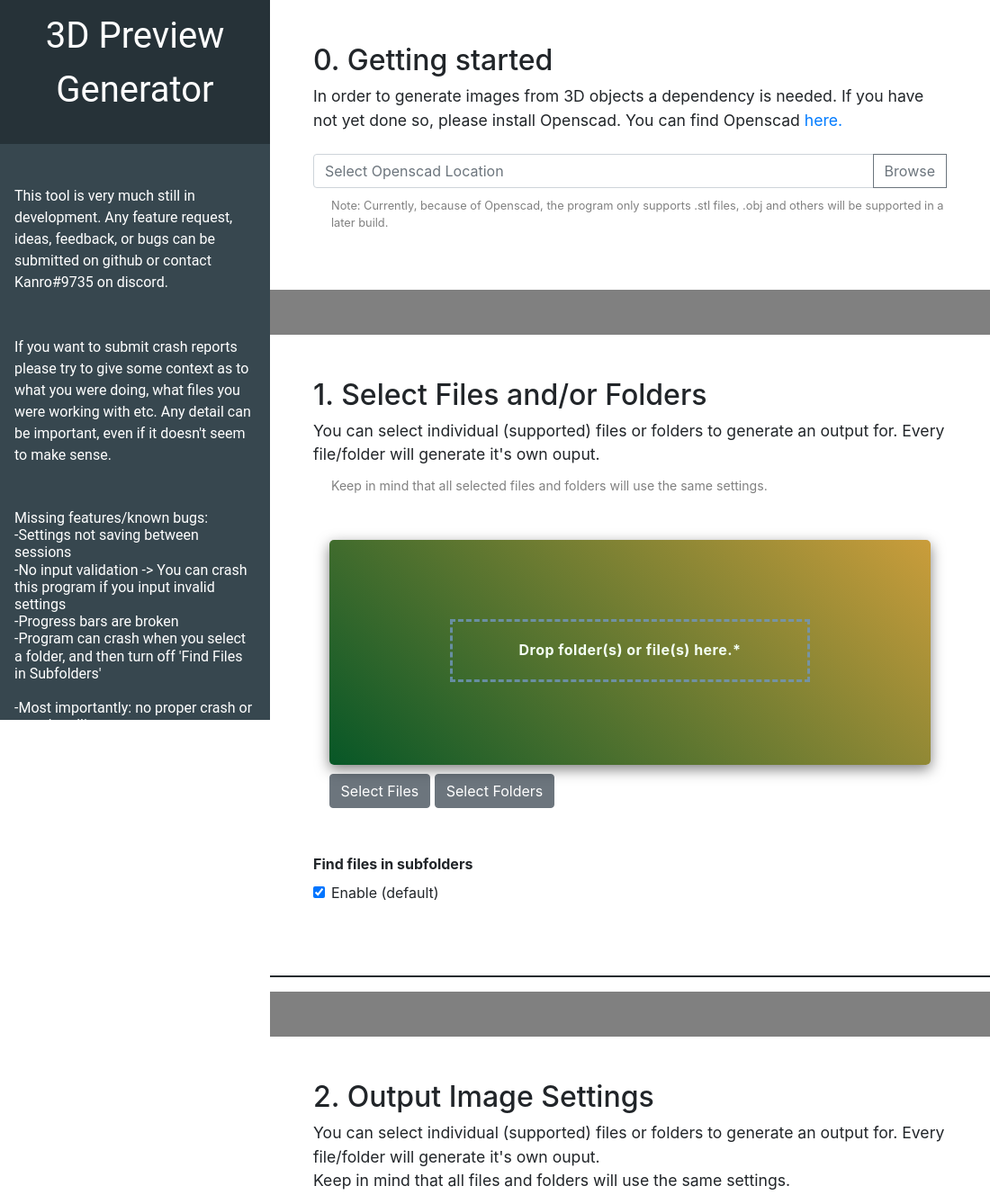
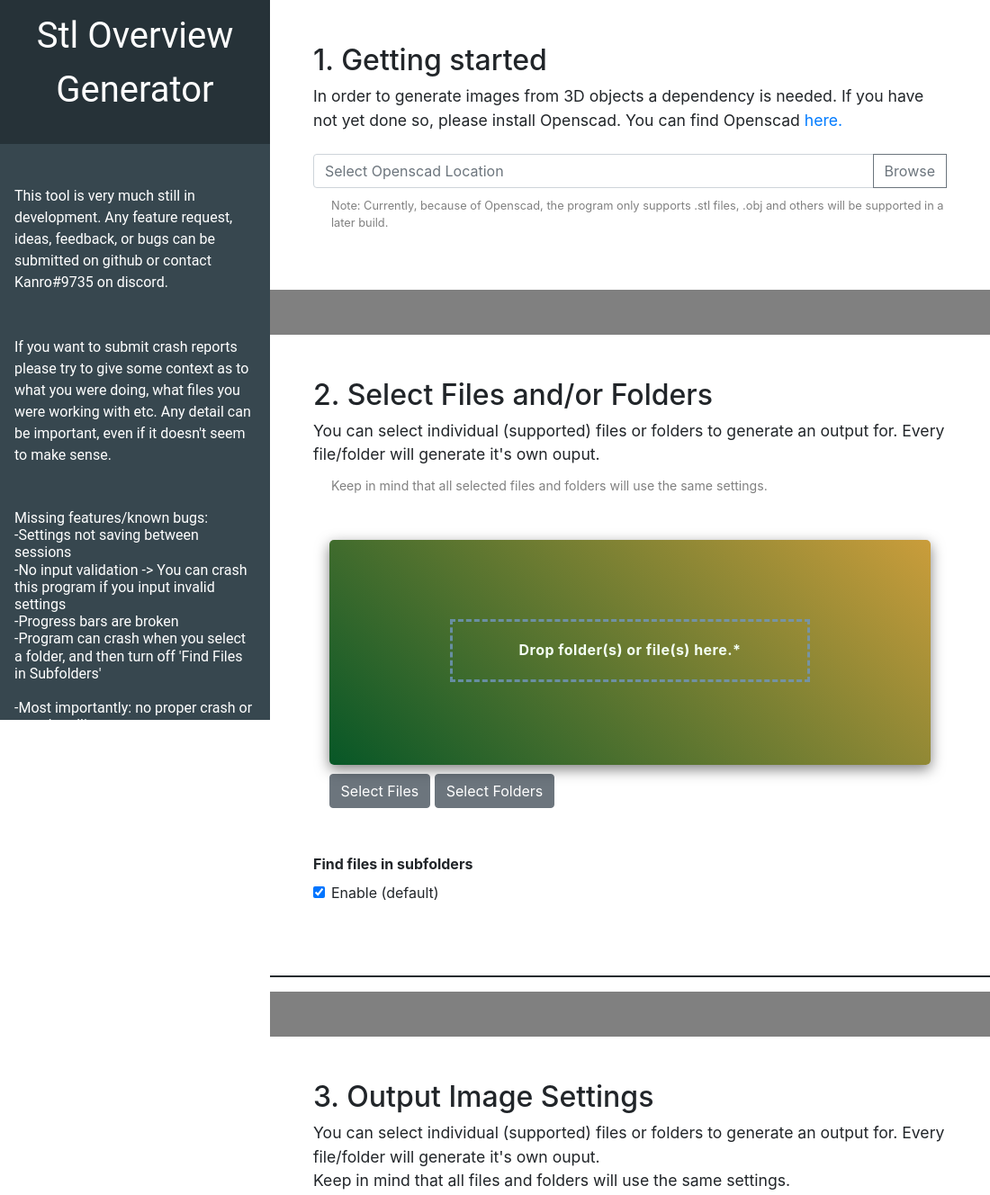
Before and after one commit to Kanro-Code/stl-overview, an Electron app: page src/electron/index.html in a window 1100 px wide. Shown: the top 1328 px of the page at 90% size. Drawn offline with Linux system fonts and the light colour scheme.

Commit message:
no message

```diff
--- a/src/electron/index.html
+++ b/src/electron/index.html
@@ -32,53 +32,33 @@
 	<div class="container-init">
 		<div class="sidebar">
 			<header>
-				<a href="https://github.com/Kanro-Code/stl-overview">3D Preview Generator</a>
+				<a href="https://github.com/Kanro-Code/stl-overview">Stl Overview Generator</a>
 			</header>
+
 			<ul class="nav">
-				<p style="color: white; padding: 1em">This tool is very much still in development. Any feature request, ideas, feedback, or bugs can be submitted on github or contact Kanro#9735 on discord.</p>
-				<p style="color: white; padding: 1em">If you want to submit crash reports please try to give some context as to what you were doing, what files you were working with etc. Any detail can be important, even if it doesn't seem to make sense.</p>
-				<p style="color: white; padding: 1em; line-height: 1.2em;">Missing features/known bugs:<br>
+				<p style="color: white; padding: 1em">
+					This tool is very much still in development. Any feature request, ideas, feedback, or bugs can be submitted on github or contact Kanro#9735 on discord.
+				</p>
+				<p style="color: white; padding: 1em">
+					If you want to submit crash reports please try to give some context as to what you were doing, what files you were working with etc. Any detail can be important, even if it doesn't seem to make sense.
+				</p>
+				<p style="color: white; padding: 1em; line-height: 1.2em;">
+					Missing features/known bugs:<br>
 					-Settings not saving between sessions<br>
 					-No input validation -> You can crash this program if you input invalid settings<br>
 					-Progress bars are broken<br>
-					-Program can crash when you select a folder, and then turn off 'Find Files in Subfolders'<br>
-					<br>
-					-Most importantly: no proper crash or error handling
+					-Program can crash when you select a folder,
+					and then turn off 'Find Files in Subfolders'<br>
+					<br> -Most importantly: no proper crash or error handling
 				</p>
-				<!-- <li class="current">
-					<a href="./program-1.html">
-						<i class="button-getting-started">0. Getting Started</i>
-					</a>
-				</li>
-				<li>
-					<a class="disabled" href="./program-2.html">
-						<i class="button-getting-started">1. Select Files and/or Folders</i>
-					</a>
-				</li>
-				<li>
-					<a class="disabled" href="./program-3.html">
-						<i class="button-getting-started">2. Output Image Settings</i>
-					</a>
-				</li>
-				<li>
-					<a class="disabled" href="./program-4.html">
-						<i class="button-getting-started">3. "Advanced" Settings</i>
-					</a>
-				</li>
-				<li>
-					<a class="disabled" href="./program-4.html">
-						<i class="button-getting-started">4. Start Process</i>
-					</a>
-				</li> -->
 			</ul>
 		</div>
 
 		<div class="content">
 			<div class="text-container">
-				<h2 class="p-title">0. Getting started</h2>
+				<h2 class="p-title">1. Getting started</h2>
 				<div class="text-lead">
-					In order to generate images from 3D objects a dependency is needed. If you have not yet done so, please install Openscad.
-					You can find Openscad <a href="" id="openscad">here.</a>
+					In order to generate images from 3D objects a dependency is needed. If you have not yet done so, please install Openscad. You can find Openscad <a href="" id="openscad">here.</a>
 				</div>
 
 				<br>
@@ -98,7 +78,7 @@
 			<div class="text-container-spacer"></div>
 
 			<div class="text-container">
-				<h2 class="p-title">1. Select Files and/or Folders</h2>
+				<h2 class="p-title">2. Select Files and/or Folders</h2>
 				<div class="text-lead">
 					You can select individual (supported) files or folders to generate an output for. Every file/folder will generate it's own ouput.<br>
 					<p class="text-note">Keep in mind that all selected files and folders will use the same settings.</p>
@@ -134,10 +114,9 @@
 			<div class="text-container-spacer"></div>
 
 			<div class="text-container">
-				<h2 class="p-title">2. Output Image Settings</h2>
+				<h2 class="p-title">3. Output Image Settings</h2>
 				<div class="text-lead">
-					You can select individual (supported) files or folders to generate an output for. Every file/folder will generate it's own ouput.<br>
-					Keep in mind that all files and folders will use the same settings.
+					You can select individual (supported) files or folders to generate an output for. Every file/folder will generate it's own ouput.<br> Keep in mind that all files and folders will use the same settings.
 				</div>
 				<hr>
 				<!-- COLUMN SIZE -->
@@ -202,7 +181,7 @@
 
 					<div class="input-group">
 						<div class="input-group-text">
-							<input type="radio" name="outputLocation" id="outputLoc2" value="outputAbsolute" >
+							<input type="radio" name="outputLocation" id="outputLoc2" value="outputAbsolute">
 						</div>
 						<div class="input-group-prepend">
 							<span class="input-group-text">Absolute Path</span>
@@ -219,7 +198,7 @@
 			<div class="text-container-spacer"></div>
 
 			<div class="text-container">
-				<h2 class="p-title">3. "Advanced" Settings</h2>
+				<h2 class="p-title">4. "Advanced" Settings</h2>
 				<div class="text-lead">
 					If you want to change some minor, more advanced settings, take a look th
 					<p class="text-note">Keep in mind that all selected files and folders will use the same settings.</p>
@@ -333,7 +312,7 @@
 			<div class="text-container-spacer"></div>
 
 			<div class="text-container" id="progress">
-			<h2 class="p-title">4. Start Process</h2>
+				<h2 class="p-title">5. Start Process</h2>
 				<button type="button" class="btn btn-danger" id="startGenerate">Generate Images</button>
 				<hr>
 				<p id="temp"></p>
```
Lines whose indentation alone changed are shown as unchanged.
